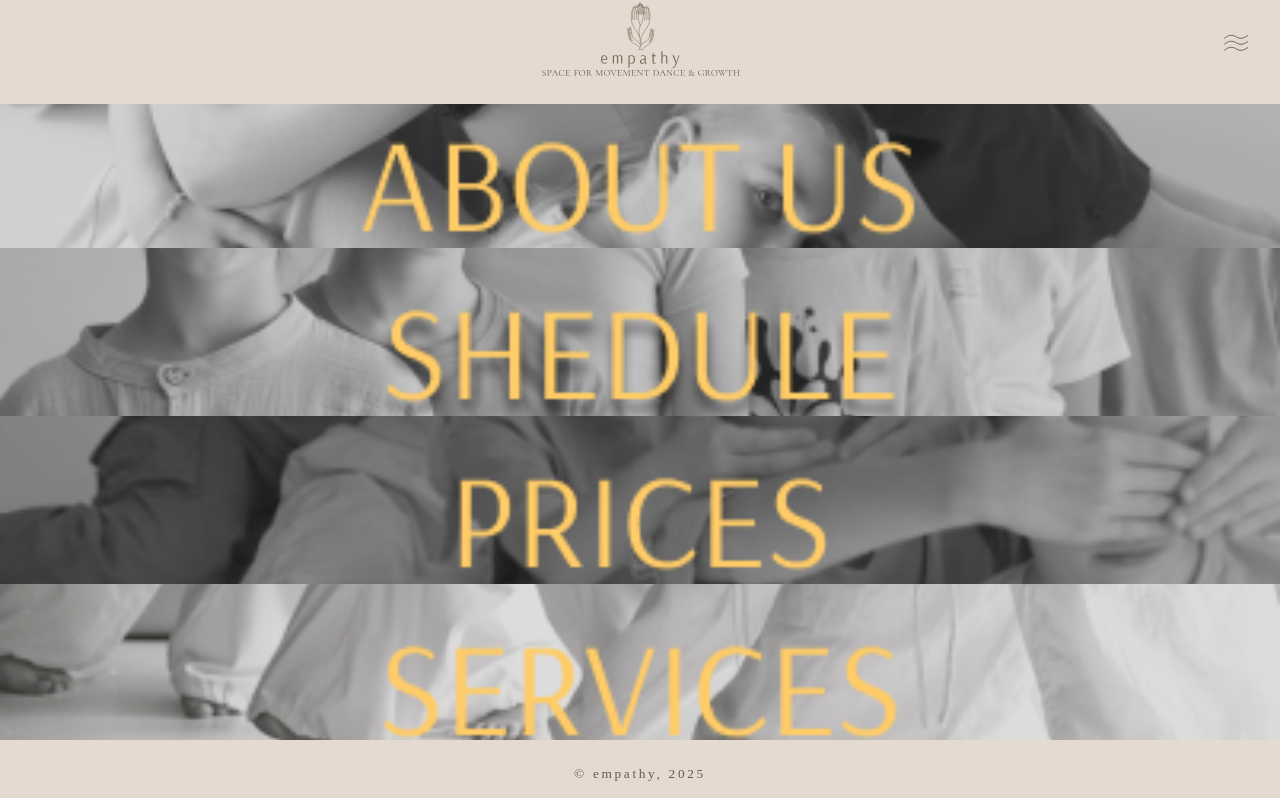
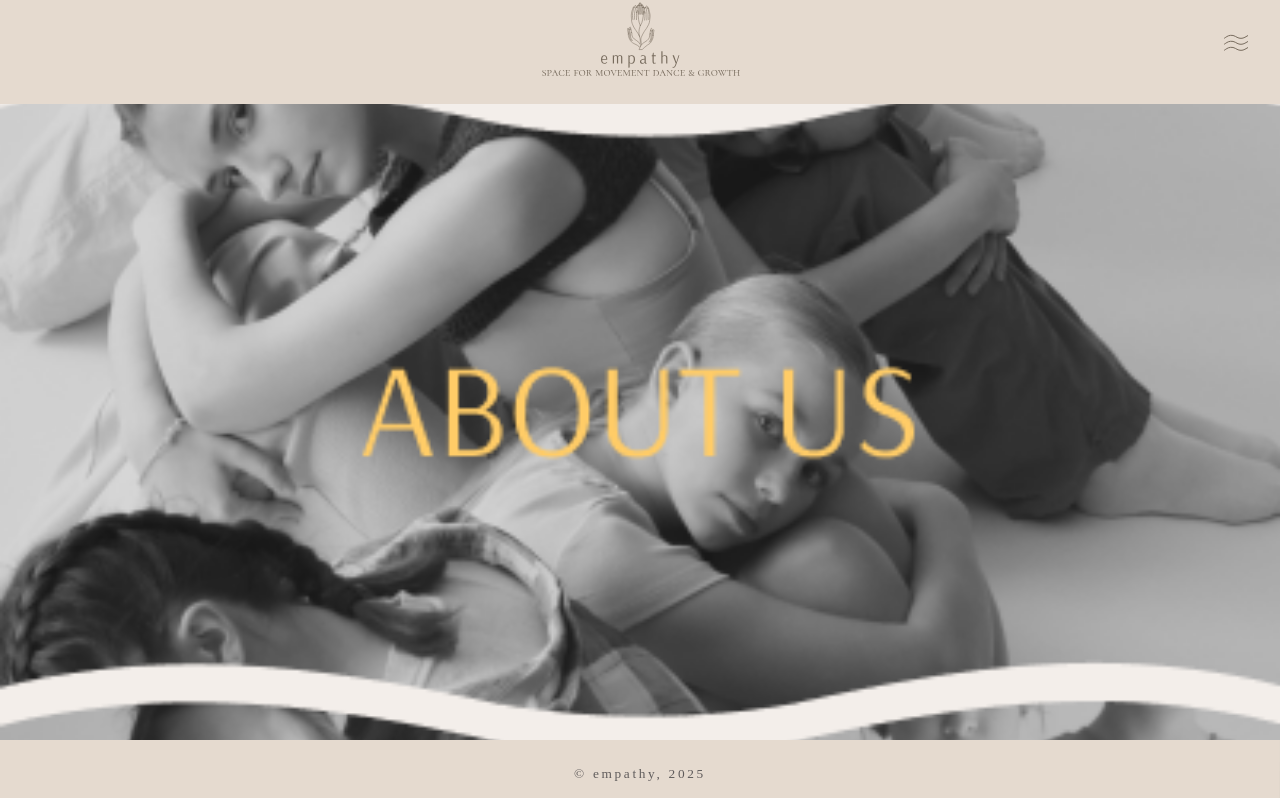
Before and after one commit to BugFreeDuck/empathy-web, a SvelteKit app in the folder empathy-web/: page / in a window 1280 px wide. Shown: the top 798 px of the page. Built offline with nearby package versions, Linux system fonts and the light colour scheme; a web font is replaced by a local one.

Commit message:
noscroll fix

```diff
--- a/empathy-web/src/routes/+layout.svelte
+++ b/empathy-web/src/routes/+layout.svelte
@@ -29,7 +29,7 @@
 
 <Navbar/>
 
-<main class:no-scroll="{['/', '/prices'].includes(page.url.pathname)}">
+<main class:no-scroll="{['./', './prices'].includes(page.url.pathname)}">
     {@render children()}
 </main>
 
```
